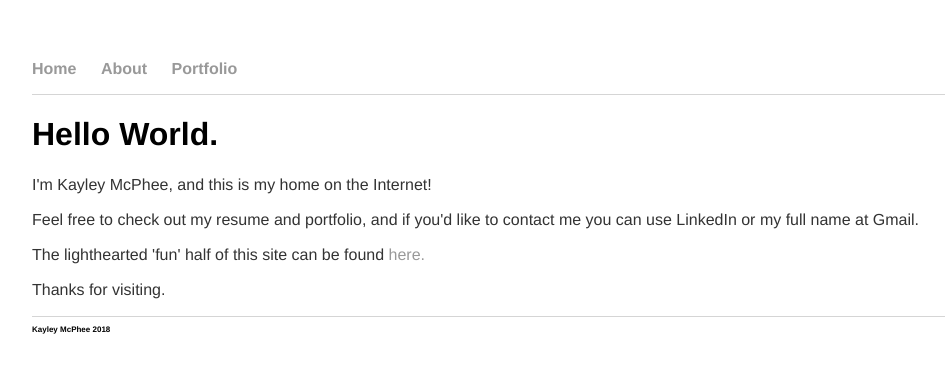
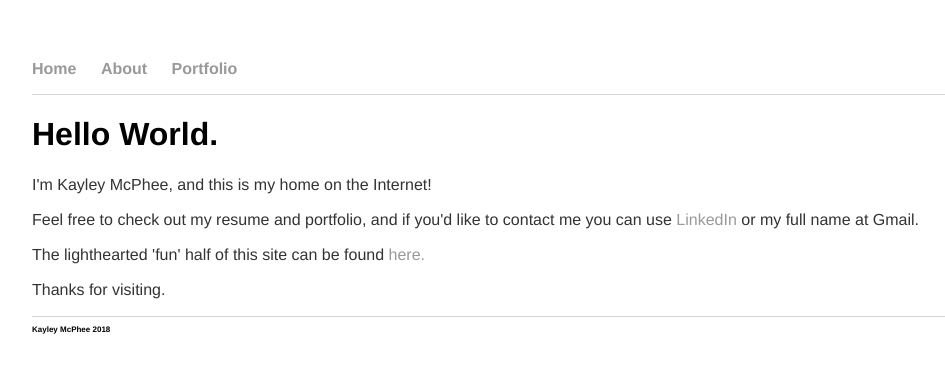
Before and after one commit to kayleymcphee/kayleymcphee.github.io, a Jekyll site: the page built from index.html, in a window 1280 px wide. Shown: the top 373 px of the page, without its empty margins (64-1009 px from the left). Built offline with Jekyll 4.4.1, drawn with Linux system fonts in a browser that asks for light colours; part of the change alters nothing that is shown.

```diff
--- a/index.html
+++ b/index.html
@@ -5,7 +5,7 @@ title: Kayley McPhee
 <div class="blurb">
         <h1>Hello World.</h1>
 	<p>I'm Kayley McPhee, and this is my home on the Internet!</p>
-	<p>Feel free to check out my resume and portfolio, and if you'd like to contact me you can use LinkedIn or my full name at Gmail.</p>
+	<p>Feel free to check out my resume and portfolio, and if you'd like to contact me you can use <a href="https://www.linkedin.com/in/kayley-mcphee-47872385/">LinkedIn</a> or my full name at Gmail.</p>
 	<p>The lighthearted 'fun' half of this site can be found <a href="https://kayleymcphee.com/fun/index.html">here.</a></p>
 	<p>Thanks for visiting.</p>
 </div><!-- /.blurb -->
```
